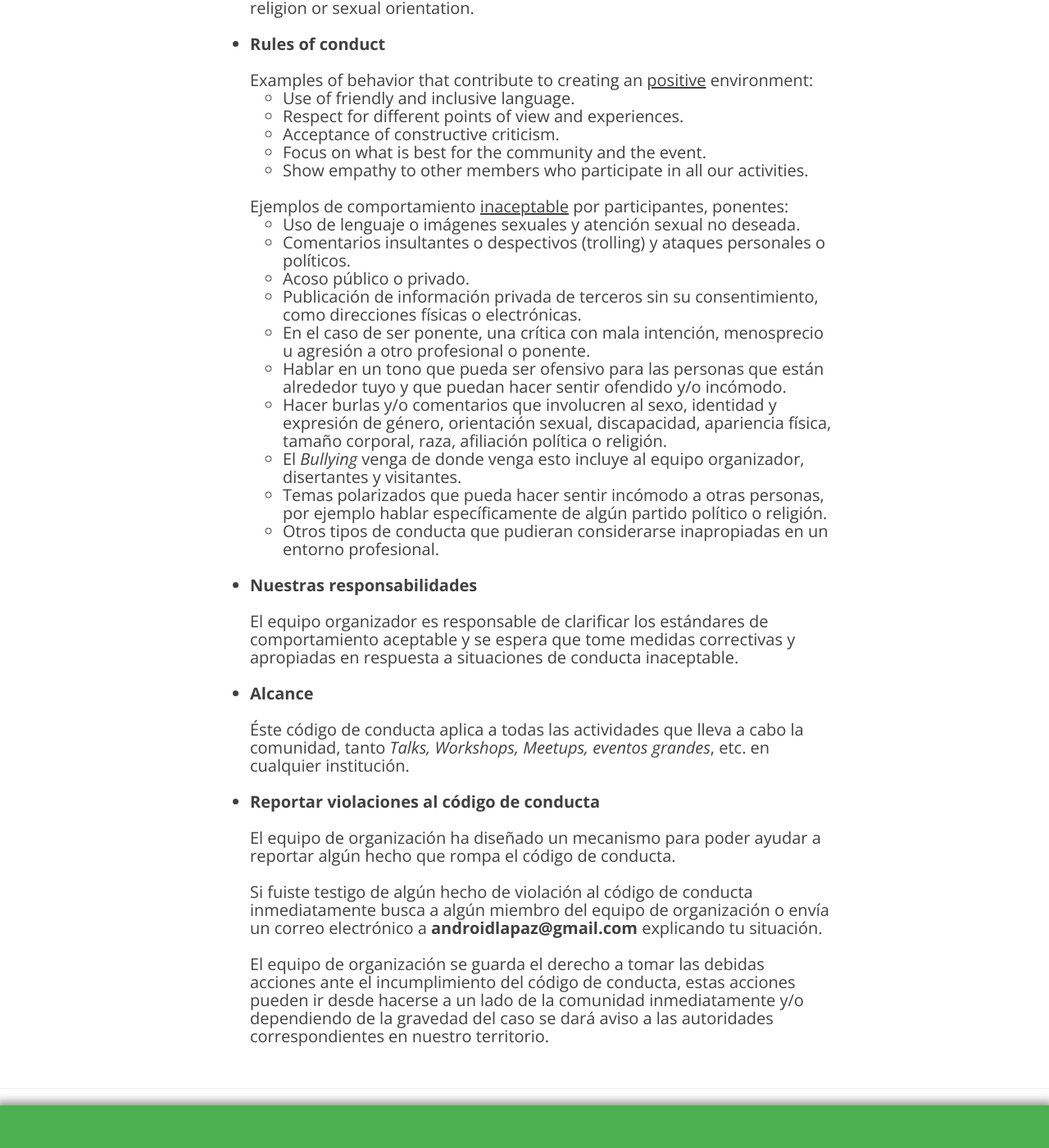
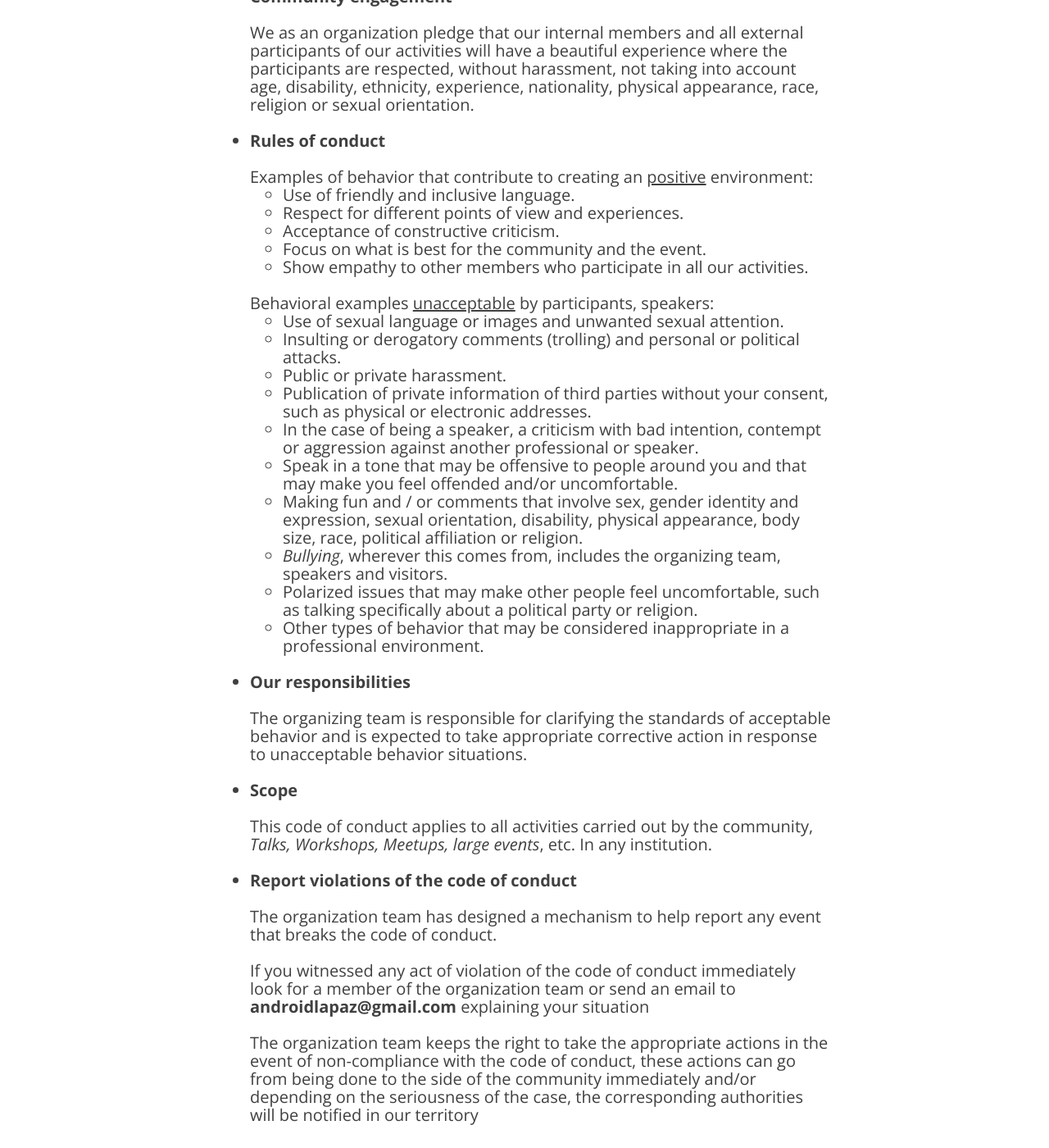
Before and after one commit to GDGAndroidBolivia/gdgandroidbolivia.github.io, a Jekyll site: the page built from code-of-conduct.html, in a window 1280 px wide and 1400 px high, scrolled down 2656 px. Shown: the whole window at 82% size. Built offline with Jekyll 4.4.1, drawn with Linux system fonts in a browser that asks for light colours; nearby versions of some CDN libraries.

Commit message:
Modify Code of Conduct

```diff
--- a/code-of-conduct.html
+++ b/code-of-conduct.html
@@ -94,7 +94,9 @@ header-img: "/img/bg-contacto.jpg"
 </h4>
 
 
-
+<h1 style="text-align: center; margin-top: 50px;">
+        CODE OF CONDUCT
+</h1></br>
 <h4 class="text-body" style="text-align: left;">
     ENGLISH VERSION
 
@@ -127,56 +129,56 @@ header-img: "/img/bg-contacto.jpg"
                     Show empathy to other members who participate in all our activities.
                 </li>
             </ul></br>
-            Ejemplos de comportamiento <u>inaceptable</u> por participantes, ponentes:</br>
+            Behavioral examples <u>unacceptable</u> by participants, speakers:</br>
             <ul>
                 <li>
-                    Uso de lenguaje o imágenes sexuales y atención sexual no deseada.
+                    Use of sexual language or images and unwanted sexual attention.
                 </li>
                 <li>
-                    Comentarios insultantes o despectivos (trolling) y ataques personales o políticos.
+                    Insulting or derogatory comments (trolling) and personal or political attacks.
                 </li>
                 <li>
-                    Acoso público o privado.
+                    Public or private harassment.
                 </li>
                 <li>
-                    Publicación de información privada de terceros sin su consentimiento, como direcciones físicas o electrónicas.
+                    Publication of private information of third parties without your consent, such as physical or electronic addresses.
                 </li>
                 <li>
-                    En el caso de ser ponente, una crítica con mala intención, menosprecio u agresión a otro profesional o ponente.
+                    In the case of being a speaker, a criticism with bad intention, contempt or aggression against another professional or speaker.
                 </li>
                 <li>
-                    Hablar en un tono que pueda ser ofensivo para las personas que están alrededor tuyo y que puedan hacer sentir ofendido y/o incómodo.
+                    Speak in a tone that may be offensive to people around you and that may make you feel offended and/or uncomfortable.
                 </li>
                 <li>
-                    Hacer burlas y/o comentarios que involucren al sexo, identidad y expresión de género, orientación sexual, discapacidad, apariencia física, tamaño corporal, raza, afiliación política o religión.
+                    Making fun and / or comments that involve sex, gender identity and expression, sexual orientation, disability, physical appearance, body size, race, political affiliation or religion.
                 </li>
                 <li>
-                    El <i>Bullying</i> venga de donde venga esto incluye al equipo organizador, disertantes y visitantes.
+                    <i>Bullying</i>, wherever this comes from, includes the organizing team, speakers and visitors.
                 </li>
                 <li>
-                    Temas polarizados que pueda hacer sentir incómodo a otras personas, por ejemplo hablar específicamente de algún partido político o religión.
+                    Polarized issues that may make other people feel uncomfortable, such as talking specifically about a political party or religion.
                 </li>
                 <li>
-                    Otros tipos de conducta que pudieran considerarse inapropiadas en un entorno profesional.
+                    Other types of behavior that may be considered inappropriate in a professional environment.
                 </li>
             </ul>
             </br>
         </li>
         <li>
-            <b>Nuestras responsabilidades</b></br></br>
-            El equipo organizador es responsable de clarificar los estándares de comportamiento aceptable y se espera que tome medidas correctivas y apropiadas en respuesta a situaciones de conducta inaceptable.
+            <b>Our responsibilities</b></br></br>
+            The organizing team is responsible for clarifying the standards of acceptable behavior and is expected to take appropriate corrective action in response to unacceptable behavior situations.
             </br></br>
         </li>
         <li>
-            <b>Alcance</b></br></br>
-            Éste código de conducta aplica a todas las actividades que lleva a cabo la comunidad, tanto <i>Talks, Workshops, Meetups, eventos grandes</i>, etc. en cualquier institución.
+            <b>Scope</b></br></br>
+            This code of conduct applies to all activities carried out by the community,<i> Talks, Workshops, Meetups, large events</i>, etc. In any institution.
             </br></br>
         </li>
         <li>
-            <b>Reportar violaciones al código de conducta</b></br></br>
-            El equipo de organización ha diseñado un mecanismo para poder ayudar a reportar algún hecho que rompa el código de conducta.
-            </br></br>Si fuiste testigo de algún hecho de violación al código de conducta inmediatamente busca a algún miembro del equipo de organización o envía un correo electrónico a <b><a href="mailto:androidlapaz@gmail.com">androidlapaz@gmail.com</a></b> explicando tu situación.
-            </br></br>El equipo de organización se guarda el derecho a tomar las debidas acciones ante el incumplimiento del código de conducta, estas acciones pueden ir desde hacerse a un lado de la comunidad inmediatamente y/o dependiendo de la gravedad del caso se dará aviso a las autoridades correspondientes en nuestro territorio.
+            <b>Report violations of the code of conduct</b></br></br>
+            The organization team has designed a mechanism to help report any event that breaks the code of conduct.
+            </br></br>If you witnessed any act of violation of the code of conduct immediately look for a member of the organization team or send an email to <b><a href="mailto:androidlapaz@gmail.com">androidlapaz@gmail.com</a></b> explaining your situation
+            </br></br>The organization team keeps the right to take the appropriate actions in the event of non-compliance with the code of conduct, these actions can go from being done to the side of the community immediately and/or depending on the seriousness of the case, the corresponding authorities will be notified in our territory
             </br></br>
         </li>
     </ul>
```
